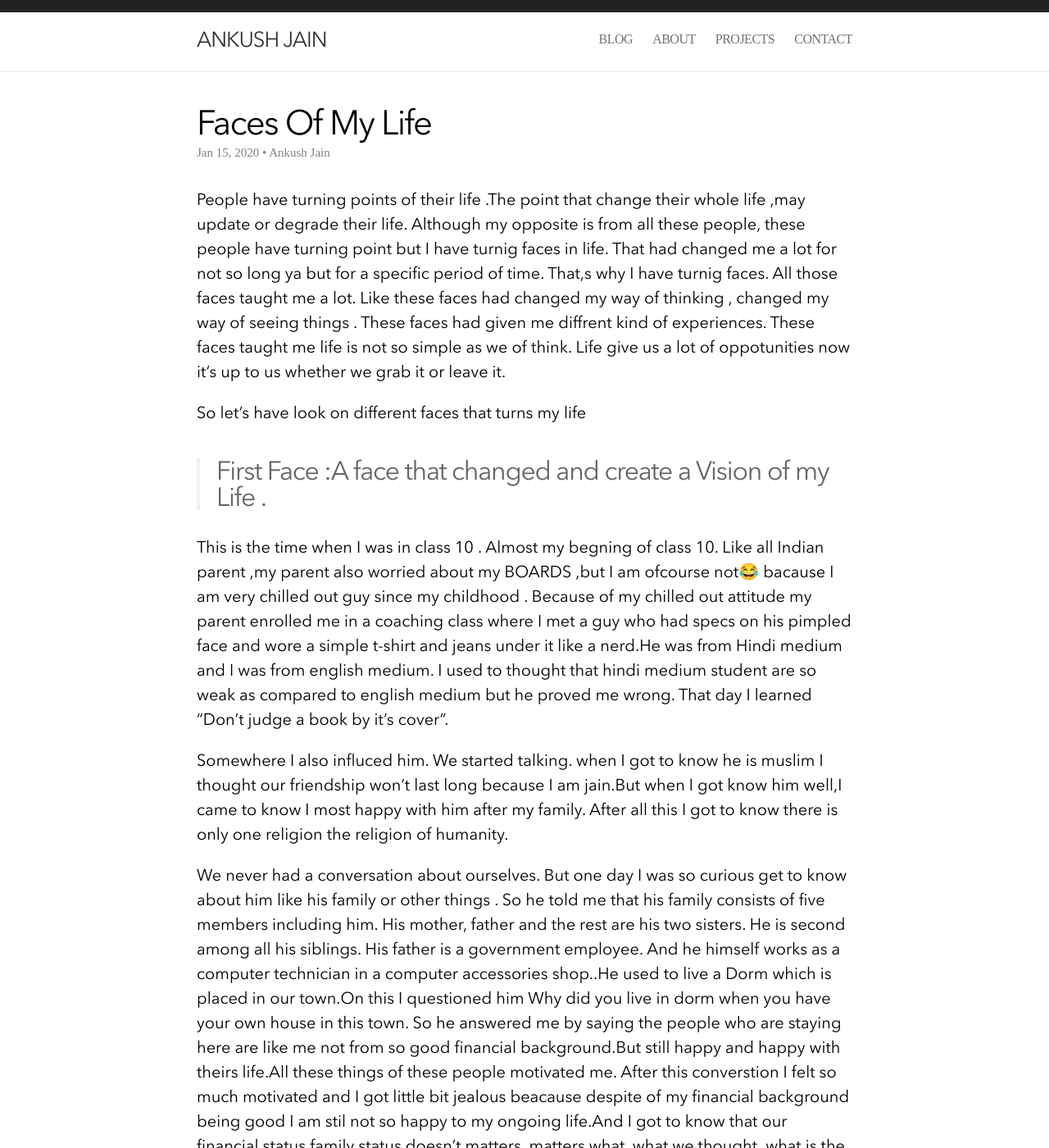
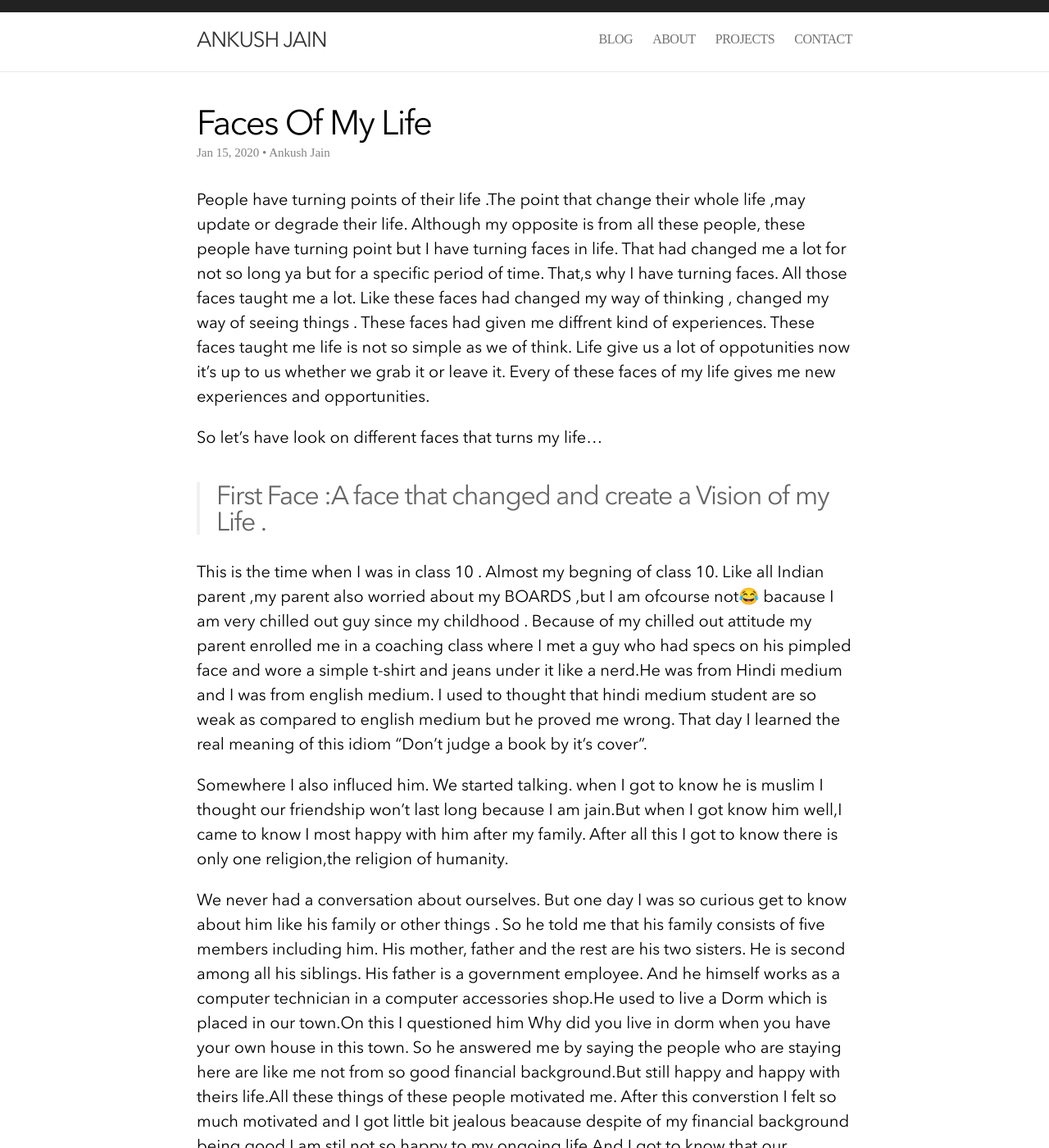
Before and after one commit to 49ku5h/MY-WEBSITE, a Jekyll site: the page built from _posts/2020-01-15-Faces OF My Life.md, in a window 1280 px wide and 1400 px high. Shown: the whole window at 82% size. Built offline with Jekyll 4.4.1, drawn with Linux system fonts in a browser that asks for light colours; nearby versions of some CDN libraries; comment, search, counter and statistics services are not loaded; some of the changed text lies outside the part shown.

Commit message:
Update 2020-01-15-Faces OF My Life.md

```diff
--- a/_posts/2020-01-15-Faces OF My Life.md
+++ b/_posts/2020-01-15-Faces OF My Life.md
@@ -7,28 +7,29 @@ excerpt: "Faces that turns my Life"
 
 ---
 
-People have turning points of their life .The point that change their whole life ,may update or degrade their life. Although my opposite is from all these people, these people have turning point but I have turnig faces in life.
-That had changed me a lot for not so long ya but for a specific period of time. That,s why I have turnig faces. All those  faces taught me a lot. Like these faces had changed my way of thinking , changed my way of seeing things .
+People have turning points of their life .The point that change their whole life ,may update or degrade their life. Although my opposite is from all these people, these people have turning point but I have turning faces in life.
+That had changed me a lot for not so long ya but for a specific period of time. That,s why I have turning faces. All those  faces taught me a lot. Like these faces had changed my way of thinking , changed my way of seeing things .
 These faces had given me diffrent kind of experiences. These faces taught me life is not so simple as we of think. Life give us a lot of oppotunities now it's up to us whether we grab it or leave it.
+Every of these faces of my life gives me new experiences and opportunities.
 
-So let's have look on different faces that turns my life
+So let's have look on different faces that turns my life...
 
 > ## First Face :A face that changed and create a Vision of my Life .
 
 This is the time when I was in class 10 . Almost my begning of class 10. Like all Indian parent ,my parent also worried about my BOARDS ,but I am ofcourse not😂️  bacause I am very chilled out guy since my childhood .
 Because of my chilled out attitude my parent enrolled me in a coaching class where I met a guy who had specs on his pimpled face and wore a simple t-shirt and jeans under it like a nerd.He was from Hindi medium and I was from english medium.
-I used to thought that hindi medium student are so weak as compared to english medium but he proved me wrong. That day I learned "Don't judge a book by it's cover".
+I used to thought that hindi medium student are so weak as compared to english medium but he proved me wrong. That day I learned the real meaning of this idiom "Don't judge a book by it's cover".
 
 Somewhere I also influced him. We started talking. when I got to know he is muslim I thought our friendship won't last long because I am jain.But when I got know him well,I came to know I most happy with him after my family.
-After all this I got to know there is only one religion the religion of humanity.
+After all this I got to know there is only one religion,the religion of humanity.
 
 We never had a conversation about ourselves. But one day I was so curious get to know about him like his family or other things . So he told me that his family consists of five members including him. His mother, father and the rest are his two sisters.
-He is second among all his siblings. His father is a government employee. And he himself works as a computer technician in a computer accessories shop..He used to live a Dorm which is placed in our town.On this I questioned him Why did you live in dorm when you have your own house in this town.
+He is second among all his siblings. His father is a government employee. And he himself works as a computer technician in a computer accessories shop.He used to live a Dorm which is placed in our town.On this I questioned him Why did you live in dorm when you have your own house in this town.
 So he answered me by saying the people who are staying here are like me not from so good financial background.But still happy and happy with theirs life.All these things of these people motivated me.
 After this converstion I felt so much motivated and I got little bit jealous beacause despite of my financial background being good I am stil not so happy to my ongoing life.And I got to know that our financial status,family status doesn't matters,
 matters what, what we thought ,what is the vision of our life.
 
-This cycle of getting motivated continues from time to time till to end of my 12th board class. After 12th I came out for completing my higher studies Saying it's sad he's not beacause of some reasons.
+This cycle of getting motivated continues from time to time till to end of my 12th board class. After 12th I came out for completing my higher studies,saying it's sad he's not beacause of some reasons.
 But the cycle of learning something new continued. He is still my mentor and always will.be
 
 This was the most important face of my life . Life and he taught me lots of new things. This face brought me towards a new morning of  my life.
```
